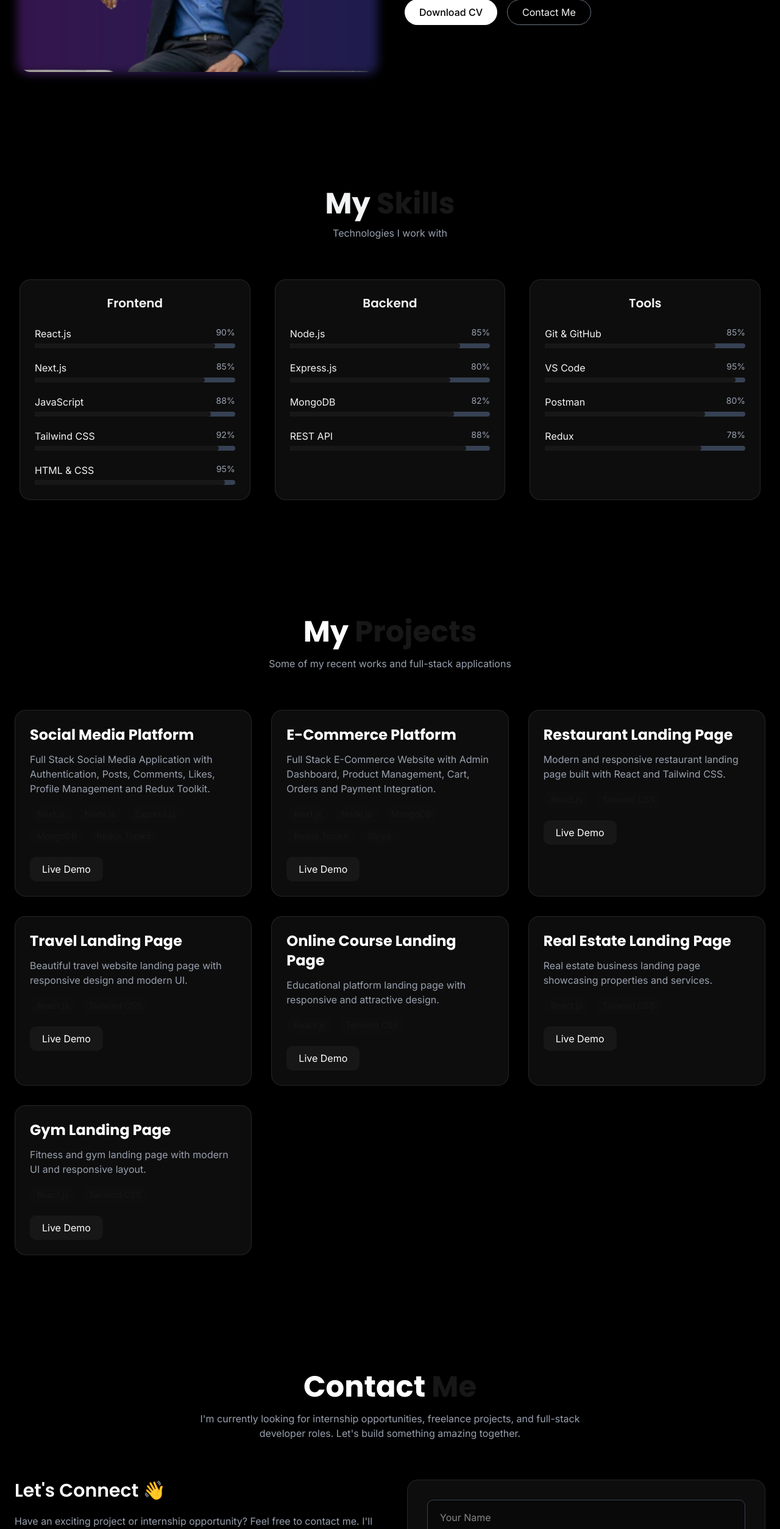
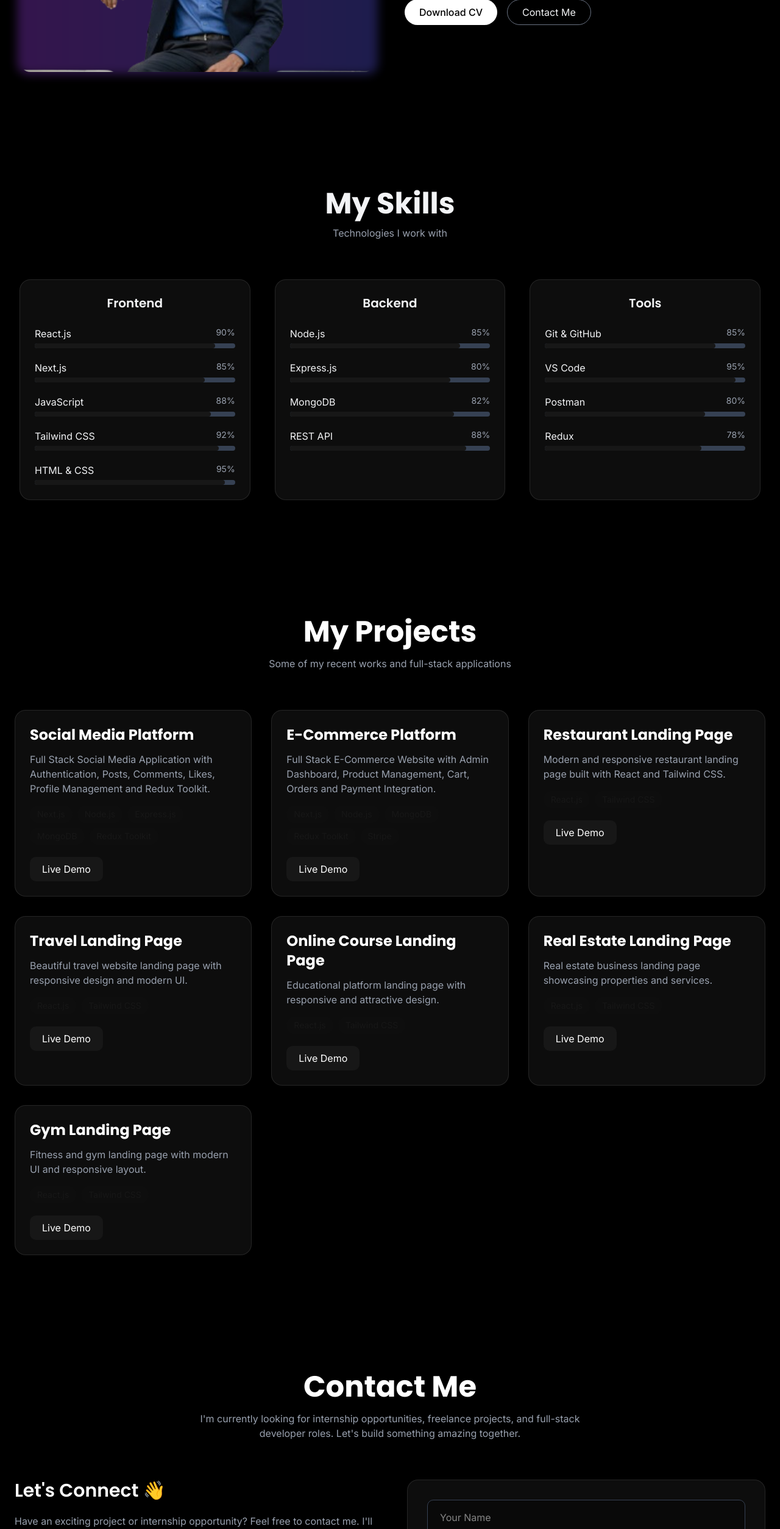
Before and after one commit to apusikder94-ui/Portfolio, a Next.js app: page / in a window 1280 px wide. Shown: the part 1430-3937 px from the top of the page at 61% size. Built offline with nearby package versions, Linux system fonts and the light colour scheme.

Commit message:
error fix

```diff
--- a/components/Contact.tsx
+++ b/components/Contact.tsx
@@ -10,7 +10,7 @@ const Contact = () => {
         {/* Heading */}
         <div className="text-center mb-16">
           <h2 className="text-4xl md:text-5xl font-bold">
-            Contact <span className="text-primary">Me</span>
+            Contact Me
           </h2>
 
           <p className="text-gray-400 mt-4 max-w-2xl mx-auto">
--- a/components/Projects .tsx
+++ b/components/Projects .tsx
@@ -58,7 +58,7 @@ const Projects = () => {
       <div className="max-w-7xl mx-auto px-6">
         <div className="text-center mb-16">
           <h2 className="text-4xl md:text-5xl font-bold text-white">
-            My <span className="text-primary">Projects</span>
+            My Projects
           </h2>
           <p className="text-gray-400 mt-4">
             Some of my recent works and full-stack applications
--- a/components/Skills.tsx
+++ b/components/Skills.tsx
@@ -39,7 +39,7 @@ const Skills = () => {
         {/* Title */}
         <div className="text-center mb-16">
           <h2 className="text-3xl md:text-5xl font-bold">
-            My <span className="text-primary">Skills</span>
+            My Skills
           </h2>
           <p className="text-gray-400 mt-3">
             Technologies I work with
```
